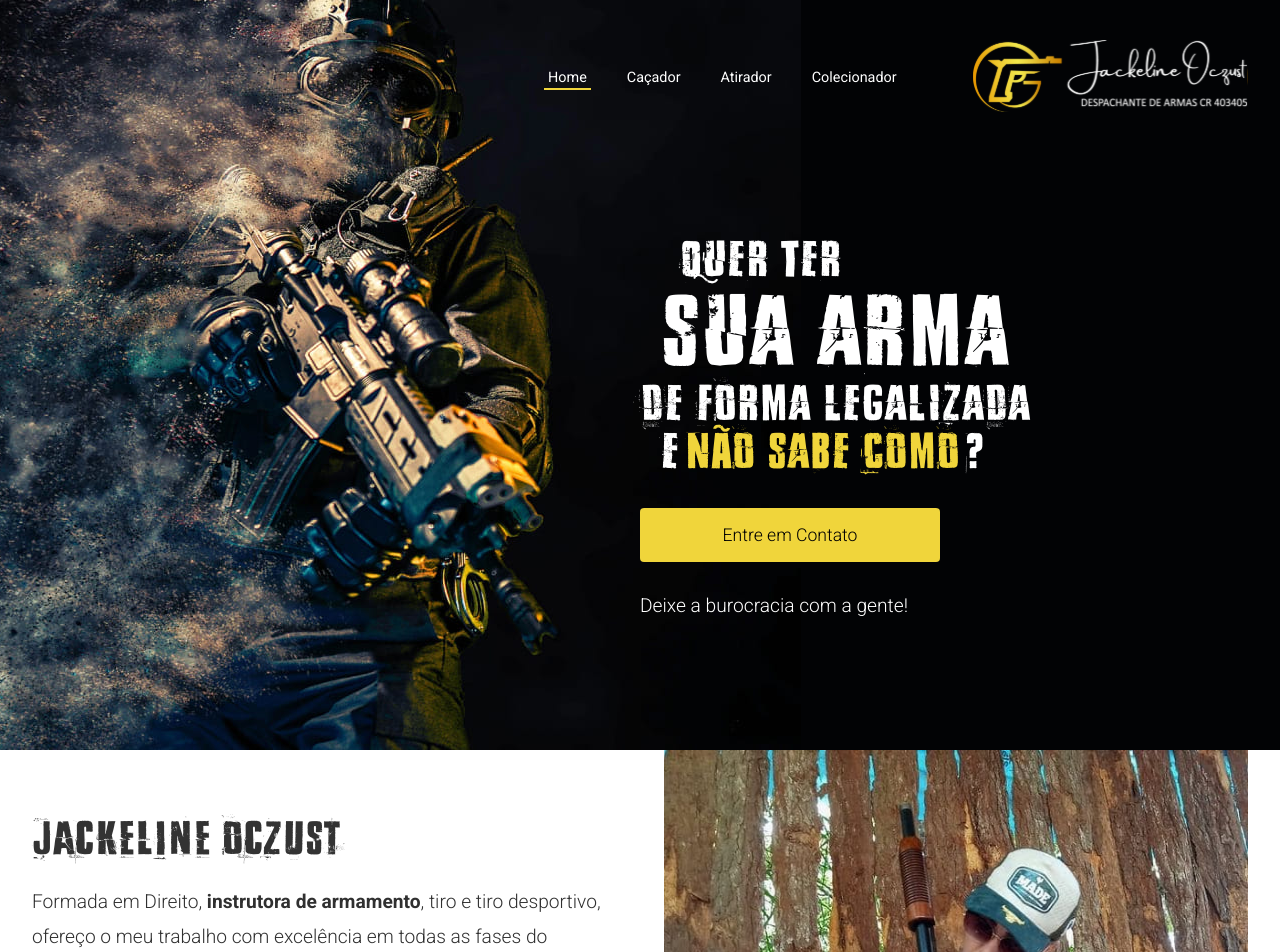
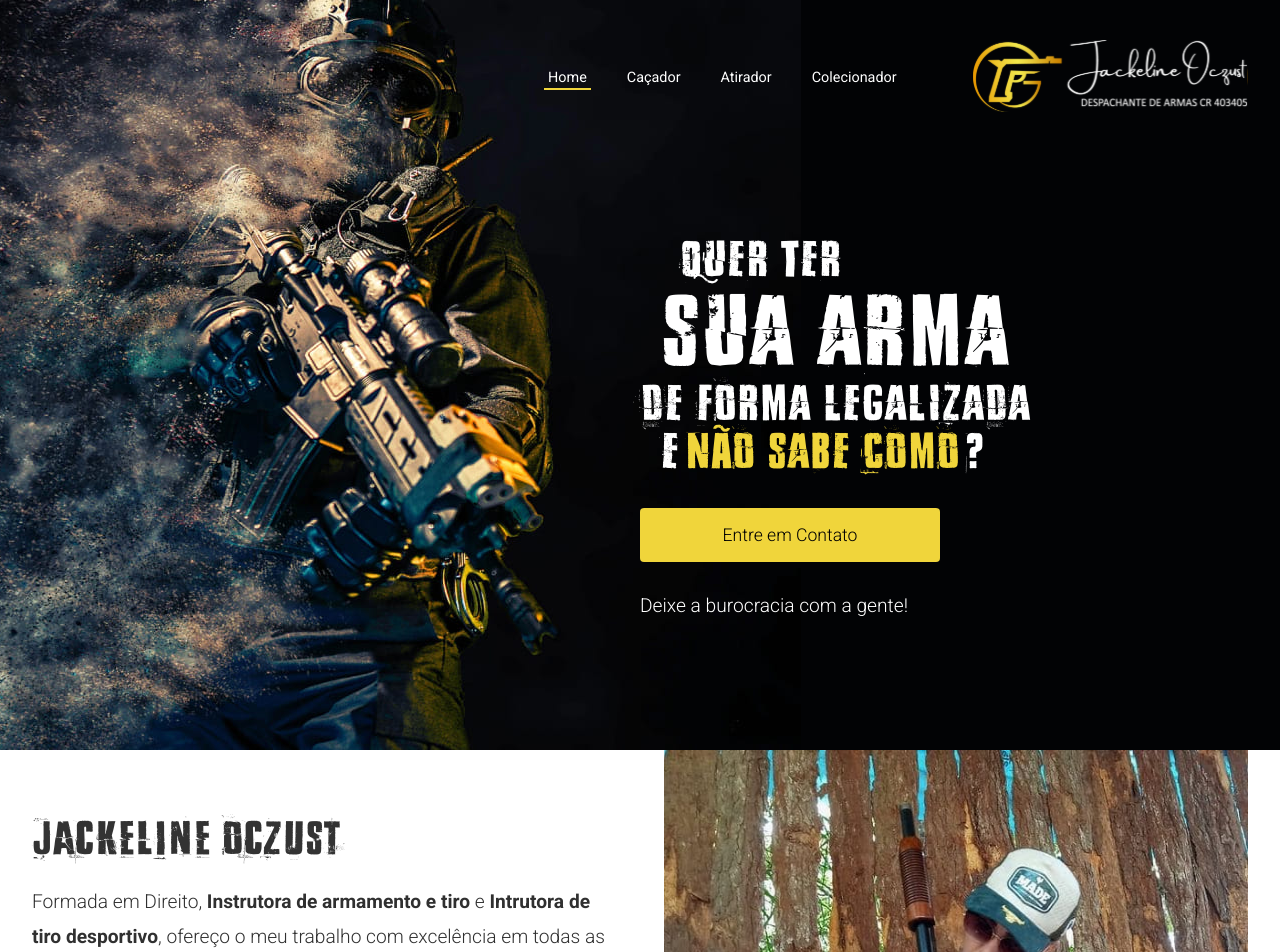
Before and after one commit to mdauwalhossain/hunter-game, a Next.js app: page / in a window 1280 px wide. Shown: the top 952 px of the page. Built offline with nearby package versions, Linux system fonts and the light colour scheme.

Commit message:
# Me - text correction

```diff
--- a/components/Me/index.jsx
+++ b/components/Me/index.jsx
@@ -9,7 +9,7 @@ export default function Me() {
                         Jackeline Oczust
                     </h1>
                     <p className={styles.text}>
-                        Formada em Direito, <b>instrutora de armamento</b>, tiro e tiro desportivo, ofereço o meu trabalho com excelência em todas as fases do processo para concessão do  seu <b>CR (Certificado de registro)</b> junto ao Exército, também prestando serviços na  renovação de CR ou 2° via, registro, apostilamento, Guia de trânsito, transferência SINARM - SIGMA.
+                        Formada em Direito, <b>Instrutora de armamento e tiro</b> e <b>Intrutora de tiro desportivo</b>, ofereço o meu trabalho com excelência em todas as fases do processo para concessão do  seu <b>CR (Certificado de registro)</b> junto ao Exército, também prestando serviços na  renovação de CR ou 2° via, registro, apostilamento, Guia de trânsito, transferência SINARM - SIGMA.
                         <br />
                         A experiência faz a diferença no processo, trabalhos com <b>excelente performance</b>, prazos e custos. Basicamente, o processo de concessão de CR funciona da seguinte forma: Cuidamos de toda parte burocrática, você só precisará nos fornecer as informações que iremos solicitando durante o processo, tudo muito bem explicado, com inicio, meio e fim, de forma <b>simplificada!</b>
                     </p>
```
